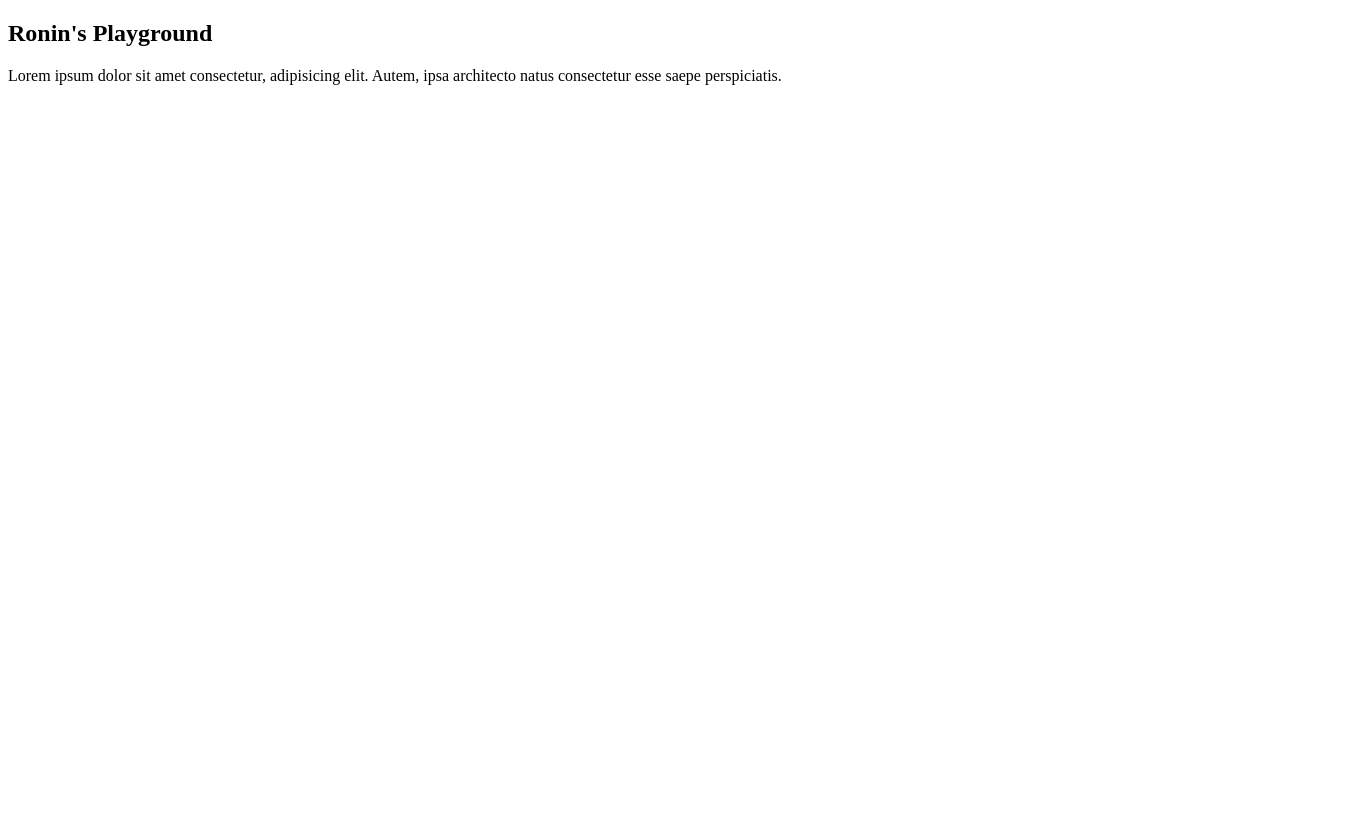
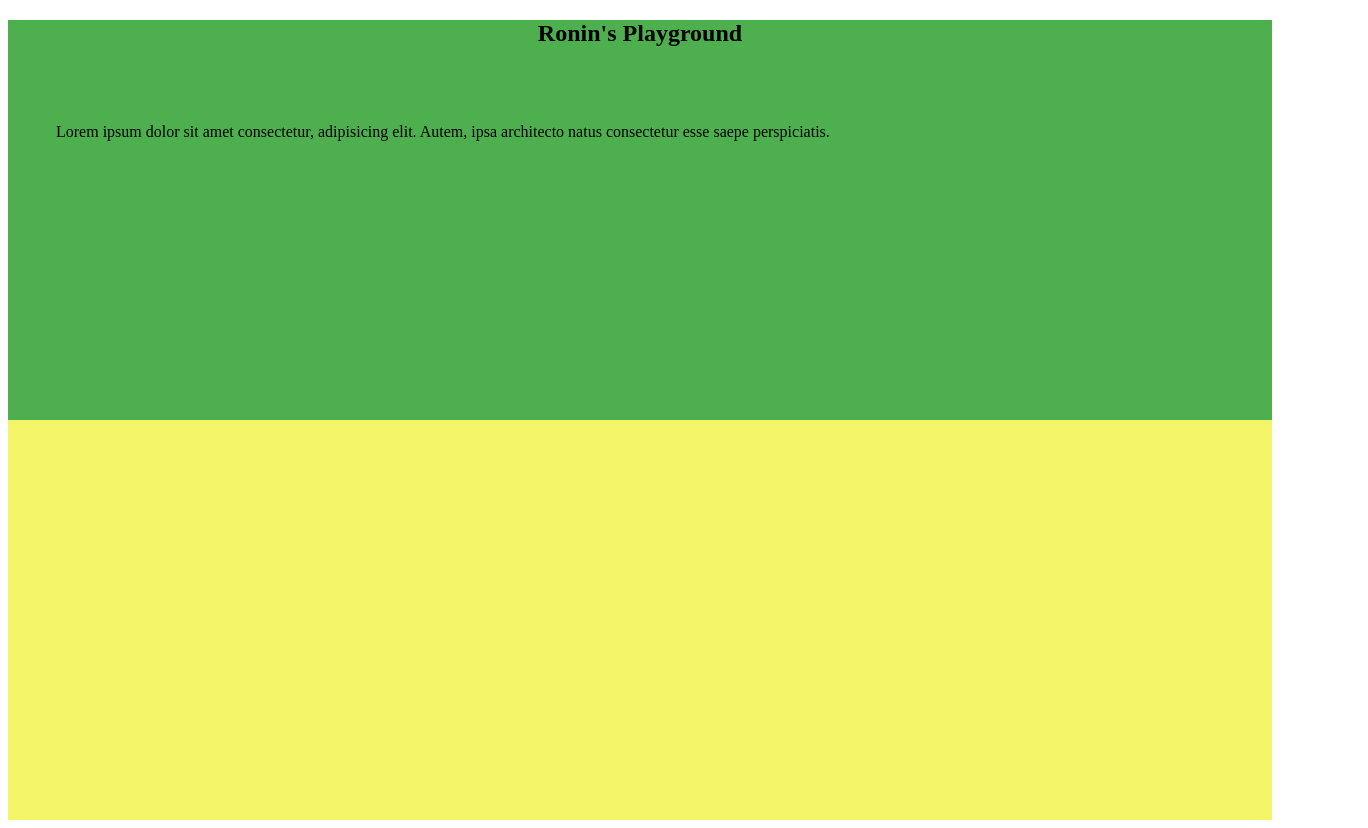
Before and after one commit to AndrewKepson/ronins-playground, a plain HTML site: page index.html in a window 1280 px wide. Shown: the whole page, 1368 px wide, since content can reach past the window. Before the commit the page ends 800 px from the top, so only its background shows below. Drawn offline with Linux system fonts and the light colour scheme; the site is published under a folder, as on GitHub Pages, so addresses that start at the root find nothing.

Commit message:
Stylesheet fix for gh pages

```diff
--- a/index.html
+++ b/index.html
@@ -6,8 +6,8 @@
     <meta http-equiv="X-UA-Compatible" content="IE=edge">
     <meta name="viewport" content="width=device-width, initial-scale=1.0">
     <meta name="description" content="Playground for Ronin to learn GitHub." />
-    <link rel="stylesheet" href="/styles/reset.css" />
-    <link rel="stylesheet" href="/styles/styles.css" />
+    <link rel="stylesheet" href="./styles/reset.css" />
+    <link rel="stylesheet" href="./styles/styles.css" />
     <title>Ronin's Playground</title>
 </head>
 
```
